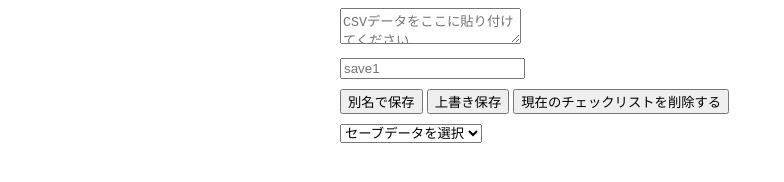
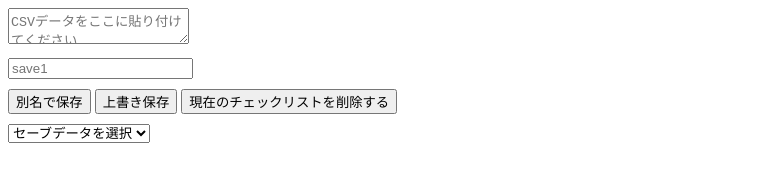
Before and after one commit to addshlab/checklistgen, a plain HTML site: page index.html in a window 1280 px wide. Shown: the whole page, without its empty margins (0-784 px from the left). Drawn offline with Linux system fonts and the light colour scheme.

Commit message:
Update index.html

```diff
--- a/index.html
+++ b/index.html
@@ -6,8 +6,7 @@
     <title>CSV to Checklist</title>
     <style>
         .container {
-            max-width: 600px;
-            margin: 8px auto;
+            max-width: 1200px;
         }
         .block {
             margin-bottom: 10px;
```
